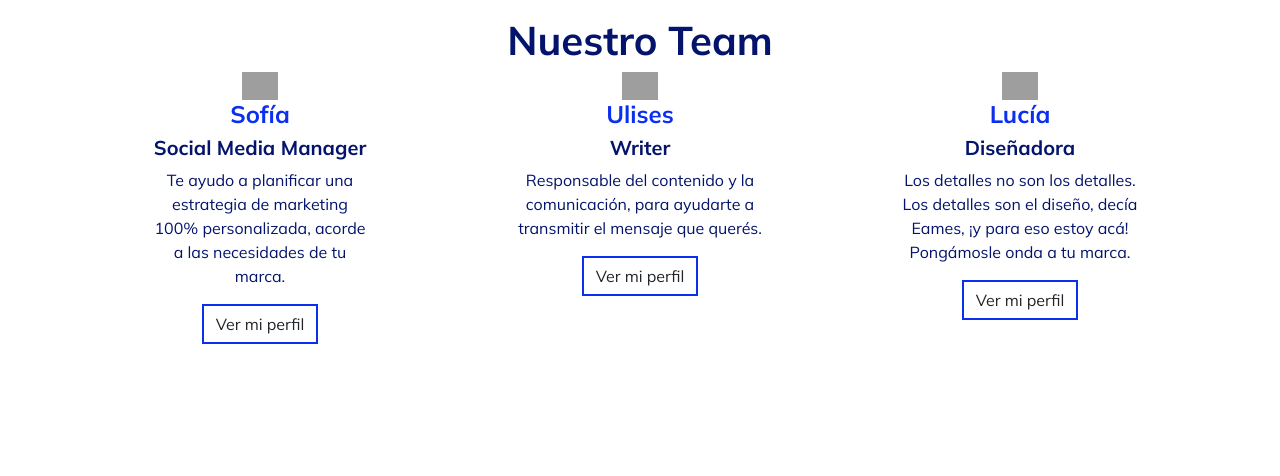
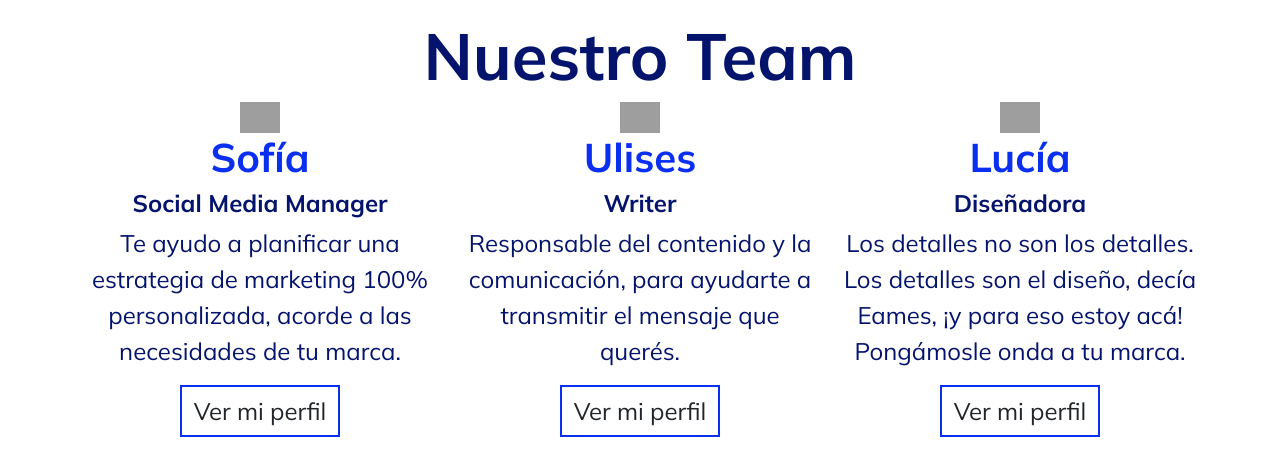
Before and after one commit to sheidiz/bootcamp-java-html-desafios, a plain HTML site: page M6 BOOTSTRAP/M2/desafio1/ejercicio1.html in a window 1280 px wide. Drawn offline with nearby package versions, Linux system fonts and the light colour scheme; grey boxes are pictures that could not be loaded.

Commit message:
Falta m6 desafio 2

```diff
--- a/M6 BOOTSTRAP/M2/desafio1/css/estilos.css
+++ b/M6 BOOTSTRAP/M2/desafio1/css/estilos.css
@@ -16,7 +16,22 @@ body{
 .text-dark-blue{
     color: var(--dark-blue);
 }
-.border-blue{
+.btn-border-blue{
     border: 2px solid var(--blue);
     border-radius: 0;
+    font-size: 24px;
 }
+#nuestroteam{
+    font-size: 65.3px;
+}
+#name{
+    font-size: 40px;
+}
+#position,#description{
+    font-size: 24px;
+}
+@media (max-width: 576px){
+    .profile-img{
+        width: 50%!important;
+    }
+}
--- a/M6 BOOTSTRAP/M2/desafio1/ejercicio1.html
+++ b/M6 BOOTSTRAP/M2/desafio1/ejercicio1.html
@@ -9,33 +9,33 @@
 </head>
 <body>
     <script src="https://cdn.jsdelivr.net/npm/bootstrap@5.3.0/dist/js/bootstrap.bundle.min.js" integrity="sha384-geWF76RCwLtnZ8qwWowPQNguL3RmwHVBC9FhGdlKrxdiJJigb/j/68SIy3Te4Bkz" crossorigin="anonymous"></script>
-<!--FALTO LOS TAMAÑOS DE LOS TEXTOS-->
+
     <main>
         <div class="container text-center">
-            <div class="row">
+            <div class="row flex-column flex-md-row">
                 <div class="col-12">
-                    <h1 class="mt-3 fw-bold text-dark-blue">Nuestro Team</h1>
+                    <h1 id="nuestroteam" class="mt-3 fw-bold text-dark-blue">Nuestro Team</h1>
                 </div>
-                <div class="col-12 col-md-4">
+                <div class="col-md-4 mb-3 mb-md-0">
                     <img class="profile-img" src="assets/sofia.png" alt="sofia">
-                    <h4 class="fw-bold text-blue">Sofía</h4>
-                    <h5 class="fw-bold text-dark-blue">Social Media Manager</h5>
-                    <p class="fw-normal text-dark-blue mx-4 px-5">Te ayudo a planificar una estrategia de marketing 100% personalizada, acorde a las necesidades de tu marca.</p>
-                    <a href="#" class="btn border-blue">Ver mi perfil</a>
+                    <h4 id="name" class="fw-bold text-blue">Sofía</h4>
+                    <h5 id="position" class="fw-bold text-dark-blue">Social Media Manager</h5>
+                    <p id="description" class="fw-normal text-dark-blue">Te ayudo a planificar una estrategia de marketing 100% personalizada, acorde a las necesidades de tu marca.</p>
+                    <a href="#" class="btn btn-border-blue">Ver mi perfil</a>
                 </div>
-                <div class="col-4">
+                <div class="col-md-4 mb-3 mb-md-0">
                     <img class="profile-img" src="assets/ulises.png" alt="ulises">
-                    <h4 class="fw-bold text-blue">Ulises</h4>
-                    <h5 class="fw-bold text-dark-blue mx-4 px-5">Writer</h5>
-                    <p class="fw-normal text-dark-blue px-5">Responsable del contenido y la comunicación, para ayudarte a transmitir el mensaje que querés.</p>
-                    <a href="#" class="btn border-blue">Ver mi perfil</a>
+                    <h4 id="name" class="fw-bold text-blue">Ulises</h4>
+                    <h5 id="position" class="fw-bold text-dark-blue">Writer</h5>
+                    <p id="description" class="fw-normal text-dark-blue">Responsable del contenido y la comunicación, para ayudarte a transmitir el mensaje que querés.</p>
+                    <a href="#" class="btn btn-border-blue">Ver mi perfil</a>
                 </div>
-                <div class="col-4">
+                <div class="col-md-4 mb-3 mb-md-0">
                     <img class="profile-img" src="assets/lucia.png" alt="lucia">
-                    <h4 class="fw-bold text-blue">Lucía</h4>
-                    <h5 class="fw-bold text-dark-blue mx-4 px-5">Diseñadora</h5>
-                    <p class="fw-normal text-dark-blue px-5">Los detalles no son los detalles. Los detalles son el diseño, decía Eames, ¡y para eso estoy acá! Pongámosle onda a tu marca.</p>
-                    <a href="#" class="btn border-blue">Ver mi perfil</a>
+                    <h4 id="name" class="fw-bold text-blue">Lucía</h4>
+                    <h5 id="position" class="fw-bold text-dark-blue">Diseñadora</h5>
+                    <p id="description" class="fw-normal text-dark-blue">Los detalles no son los detalles. Los detalles son el diseño, decía Eames, ¡y para eso estoy acá! Pongámosle onda a tu marca.</p>
+                    <a href="#" class="btn btn-border-blue">Ver mi perfil</a>
                 </div>
             </div>
 
```
Also changed, not shown: M6 BOOTSTRAP/M2/desafio2/ejercicio2.html (+2 -2 lines).
